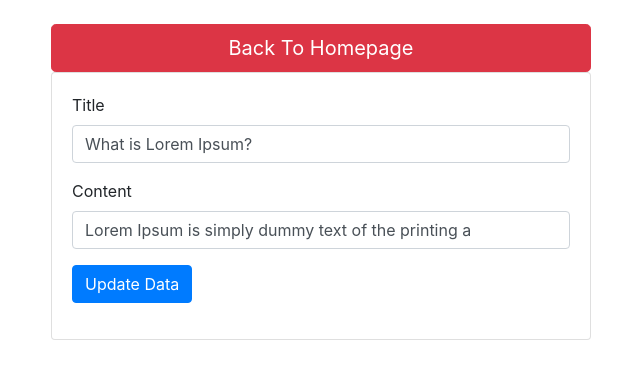
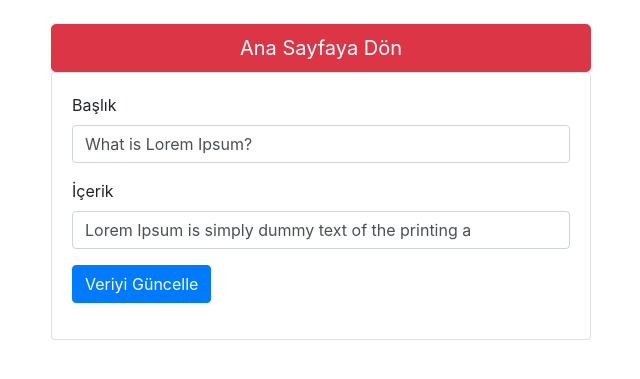
Before and after one commit to barisiceny/PHP-PDO-CRUD-ISLEMLERI, a PHP site: page /edit.php?id=1 in a window 1280 px wide. Shown: the top 379 px of the page, without its empty margins (34-674 px from the left). Run offline with PHP 8.4, Linux system fonts and the light colour scheme; data comes from the database, SQL or seed files in the repository.

Commit message:
Update edit.php

```diff
--- a/edit.php
+++ b/edit.php
@@ -2,7 +2,7 @@
 <html>
 <head>
     <link rel="stylesheet" type="text/css" href="css/bootstrap.min.css">
-    <title></title>
+    <title>Güncelle</title>
 </head>
 <?php
 include('fonc.php');
@@ -15,40 +15,40 @@ $result = $query->fetch();//executing query and getting data
     <div class="container">
         <div class="row">
             <div class="col-md-6">
-                <a href="index.php"><button type="button" class="btn btn-danger btn-lg btn-block">Back To Homepage</button></a>
+                <a href="index.php"><button type="button" class="btn btn-danger btn-lg btn-block">Ana Sayfaya Dön</button></a>
                 <div class="card mb-3">
                     <div class="card-body">
                      <form method="post" action="" enctype="multipart/form-data">
                     <div class="form-group">
-                        <label>Title</label>
+                        <label>Başlık</label>
                         <input required type="text" value="<?= $result["title"] ?>" class="form-control" name="title"
-                        placeholder="Title">
+                        placeholder="Başlık">
                     </div>
                     <div class="form-group">
-                        <label>Content</label>
+                        <label>İçerik</label>
                         <input required type="text" value="<?= $result["content"] ?>" class="form-control" name="content"
-                        placeholder="Content">
+                        placeholder="İçerik">
                     </div>
                     <div class="form-group">
-                        <button type="submit" class="btn btn-primary">Update Data</button>
+                        <button type="submit" class="btn btn-primary">Veriyi Güncelle</button>
                         <script type="text/javascript" src="js/sweetalert.min.js"></script>
                         <?php
-                   if ($_POST) { // We check if there is a post on the page.
-                 $title = $_POST['title']; // After the page is refreshed, we assign the posted values to the variables
+                   if ($_POST) { // Sayfada bir gönderi olup olmadığını kontrol ediyoruz.
+                 $title = $_POST['title']; // Sayfa yenilendikten sonra, yayınlanan değerleri değişkenlere atarız
                   $content = $_POST['content'];
                      $error = "";
 
-    // We check if the data fields are empty. You can do it in other controls.
+    // Veri alanlarının boş olup olmadığını kontrol ediyoruz. Bunu diğer kontrollerde yapabilirsiniz.
 
     if ($title <> "" && $content <> "" && $error == "") {
-        //Data to change
+        //Değişecek veriler
         $line = [
             'id' => $_GET['id'],
             'title' => $title,
             'content' => $content,
 
         ];
-        // We write our data update query code.z.
+        // Veri güncelleme sorgu kodumuzu yazıyoruz.
         $sql = "UPDATE article SET title=:title, content=:content WHERE id=:id;";
         $status = $connect->prepare($sql)->execute($line);
 
@@ -56,9 +56,9 @@ $result = $query->fetch();//executing query and getting data
             echo '<script>swal("Successful","Data Updated ","success").then((value)=>{ window.location.href = "index.php"});
 
             </script>';
-            // If our update query code worked, we are redirecting to index.php page.
+            // Güncelleme sorgu kodumuz işe yaradıysa, index.php sayfasına yönlendiriyoruz.
         } else {
-            echo 'An editing error has occurred. check your error: '; // If the id is not found or there is an error in the query, we print the error.
+            echo 'An editing error has occurred. check your error: '; // Kimlik bulunamazsa veya sorguda bir hata varsa, hatayı yazdırırız.
         }
     }
     if ($error != "") {
```
